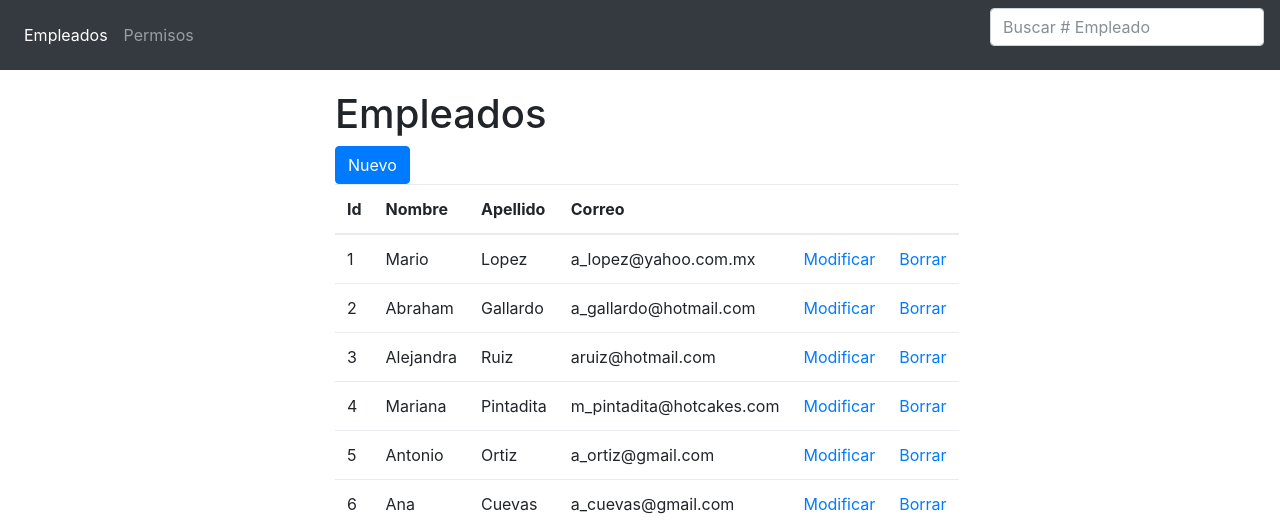
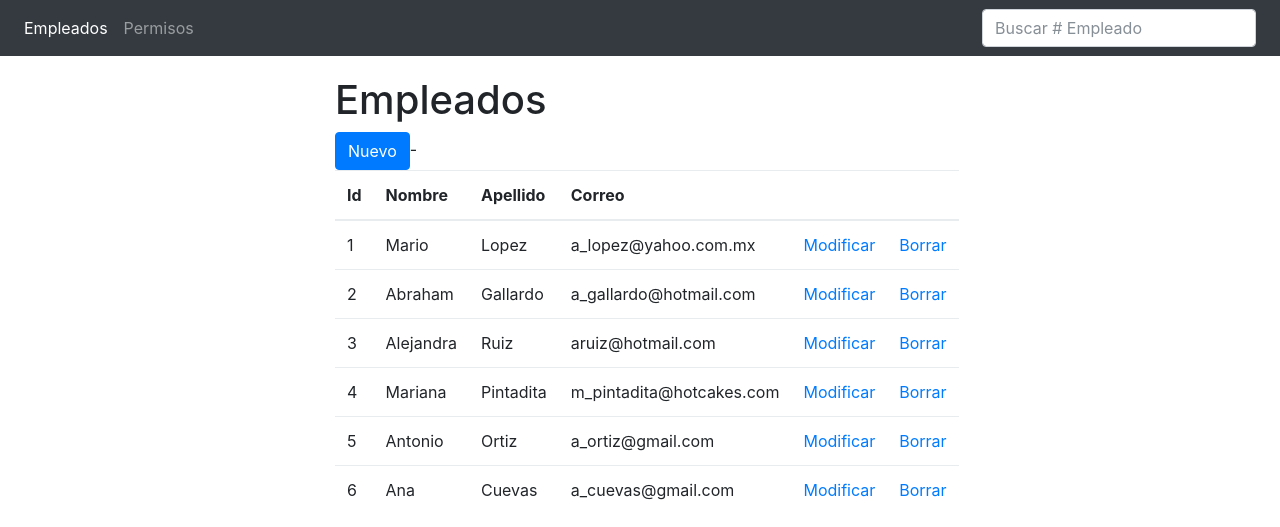
Before and after one commit to mcervantes71/Desarrollo-de-aplicaciones-Web, a PHP site: page / in a window 1280 px wide. Shown: the top 527 px of the page. Run offline with PHP 8.4, Linux system fonts and the light colour scheme; data comes from the database, SQL or seed files in the repository; some libraries are stand-ins or nearby versions.

Commit message:
nav and nav form

```diff
--- a/Proyecto MSL/(PHP)/index.php
+++ b/Proyecto MSL/(PHP)/index.php
@@ -8,12 +8,12 @@
         <link rel="stylesheet" type="text/css" href="style.css" />
     </head>
     <body>
-        <nav class="navbar navbar-expand-md bg-dark navbar-dark">
-            <button class="navbar-toggler" type="button" data-toggle="collapse" data-target="#navbarSupportedContent" aria-controls="navbarSupportedContent" aria-expanded="false" aria-label="Toggle navigation">
+        <nav class="navbar navbar-expand-sm bg-dark navbar-dark">
+            <button class="navbar-toggler navbar-toggler-right" type="button" data-toggle="collapse" data-target="#navbarSupportedContent" aria-controls="navbarSupportedContent" aria-expanded="false" aria-label="Toggle navigation">
                 <span class="navbar-toggler-icon"></span>
             </button>
-            <div class="collapse navbar-collapse" id="collapsibleNavbar">
-                <ul class="navbar-nav">
+            <div class="collapse navbar-collapse" id="navbarSupportedContent">
+                <ul class="navbar-nav mr-auto">
                     <li class="nav-item active">
                         <a class="nav-link" href="index.php">Empleados</a>
                     </li>
@@ -21,18 +21,16 @@
                         <a class="nav-link" href="permisos.php">Permisos</a>
                     </li>
                 </ul>
+                <form class="form-inline my-2 my-lg-0" action="empleado_buscar.php">
+                    <input class="form-control mr-sm-2" type="number" name="id" placeholder="Buscar # Empleado">
+                </form>
             </div>
-            <form action="empleado_buscar.php" class="navbar-form navbar-left" role="search">
-                <div class="form-group">
-                    <input type="number" name="id" class="form-control" placeholder="Buscar # Empleado">
-                </div>
-            </form>
         </nav>
         <div class="container">
             <h1>Empleados</h1>
 
             <form action="formulario_empleado.html">
-                <button type="submit" class="btn btn-primary">Nuevo</button>
+                <button type="submit" class="btn btn-primary">Nuevo</button>-
             </form>
             <?php
                 require_once "conexion.php";
--- a/Proyecto MSL/(PHP)/permisos.php
+++ b/Proyecto MSL/(PHP)/permisos.php
@@ -8,11 +8,11 @@
         <link rel="stylesheet" type="text/css" href="style.css" />
     </head>
     <body>
-        <nav class="navbar navbar-expand-md bg-dark navbar-dark">
-            <button class="navbar-toggler" type="button" data-toggle="collapse" data-target="#navbarSupportedContent" aria-controls="navbarSupportedContent" aria-expanded="false" aria-label="Toggle navigation">
+        <nav class="navbar navbar-expand-sm bg-dark navbar-dark">
+            <button class="navbar-toggler navbar-toggler-right" type="button" data-toggle="collapse" data-target="#navbarSupportedContent" aria-controls="navbarSupportedContent" aria-expanded="false" aria-label="Toggle navigation">
                 <span class="navbar-toggler-icon"></span>
             </button>
-            <div class="collapse navbar-collapse" id="collapsibleNavbar">
+            <div class="collapse navbar-collapse" id="navbarSupportedContent">
                 <ul class="navbar-nav">
                     <li class="nav-item">
                         <a class="nav-link" href="index.php">Empleados</a>
```
Also changed, not shown: 2 other files.
